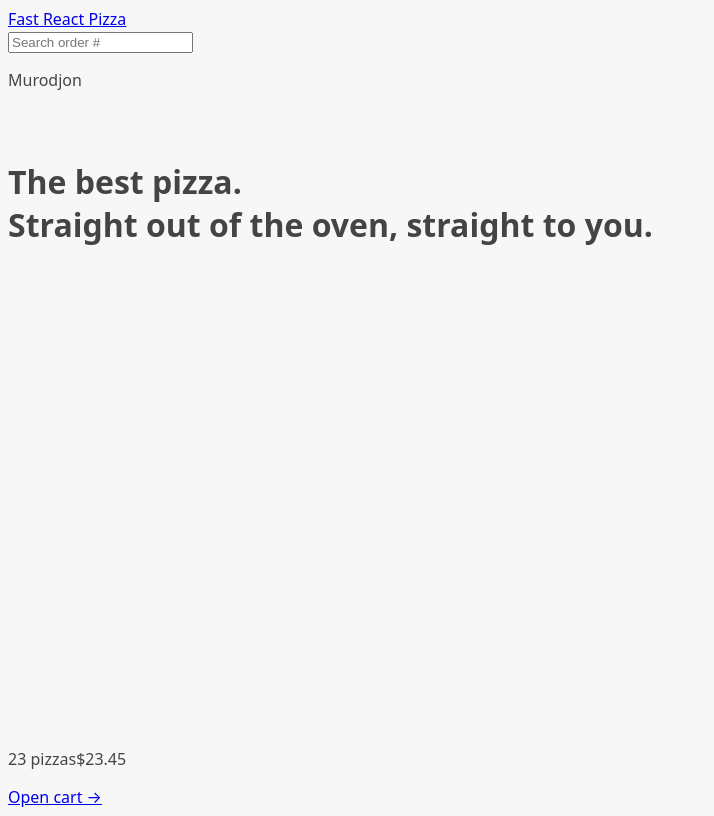
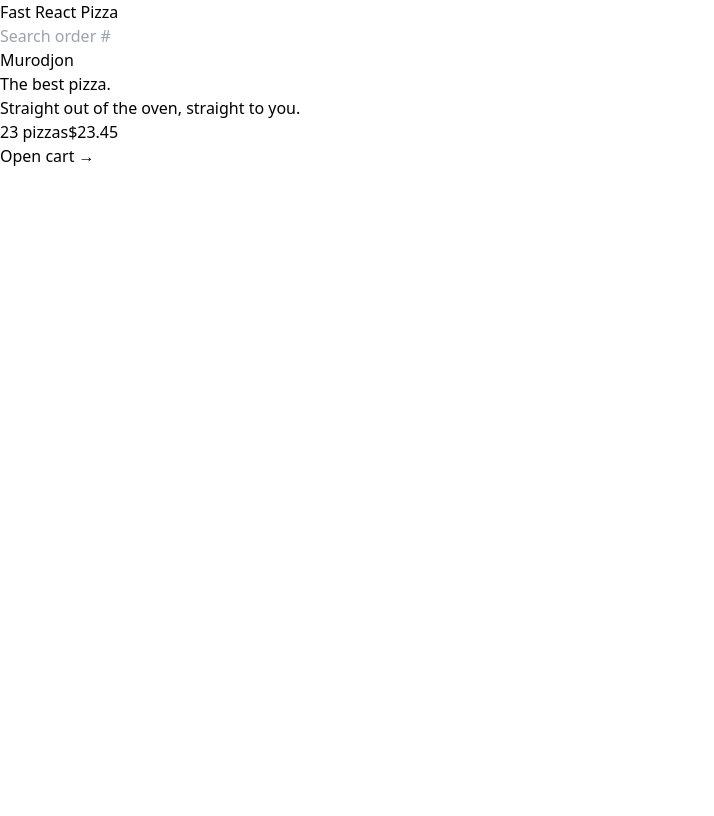
Before and after one commit to FulgurVividus/Fast-React-Pizza, a React (Vite) app: page / in a window 1280 px wide. Shown: the whole page, without its empty margins (0-714 px from the left). Built offline with nearby package versions, Linux system fonts and the light colour scheme.

Commit message:
feat: Add the Tailwind directives to CSS

```diff
--- a/src/index.css
+++ b/src/index.css
@@ -1,6 +1,10 @@
-body {
-  font-family: system-ui, -apple-system, BlinkMacSystemFont, 'Segoe UI', Roboto,
-    Oxygen, Ubuntu, Cantarell, 'Open Sans', 'Helvetica Neue', sans-serif;
+@tailwind base;
+@tailwind components;
+@tailwind utilities;
+
+/* body {
+  font-family: system-ui, -apple-system, BlinkMacSystemFont, "Segoe UI", Roboto,
+    Oxygen, Ubuntu, Cantarell, "Open Sans", "Helvetica Neue", sans-serif;
   background-color: #f7f7f7;
   color: #444;
 }
@@ -10,7 +14,7 @@
   grid-template-rows: auto 1fr auto;
   gap: 32px;
   height: 100dvh;
-}
+} */
 
 /* https://dev.to/afif/i-made-100-css-loaders-for-your-next-project-4eje */
 .loader {
```
